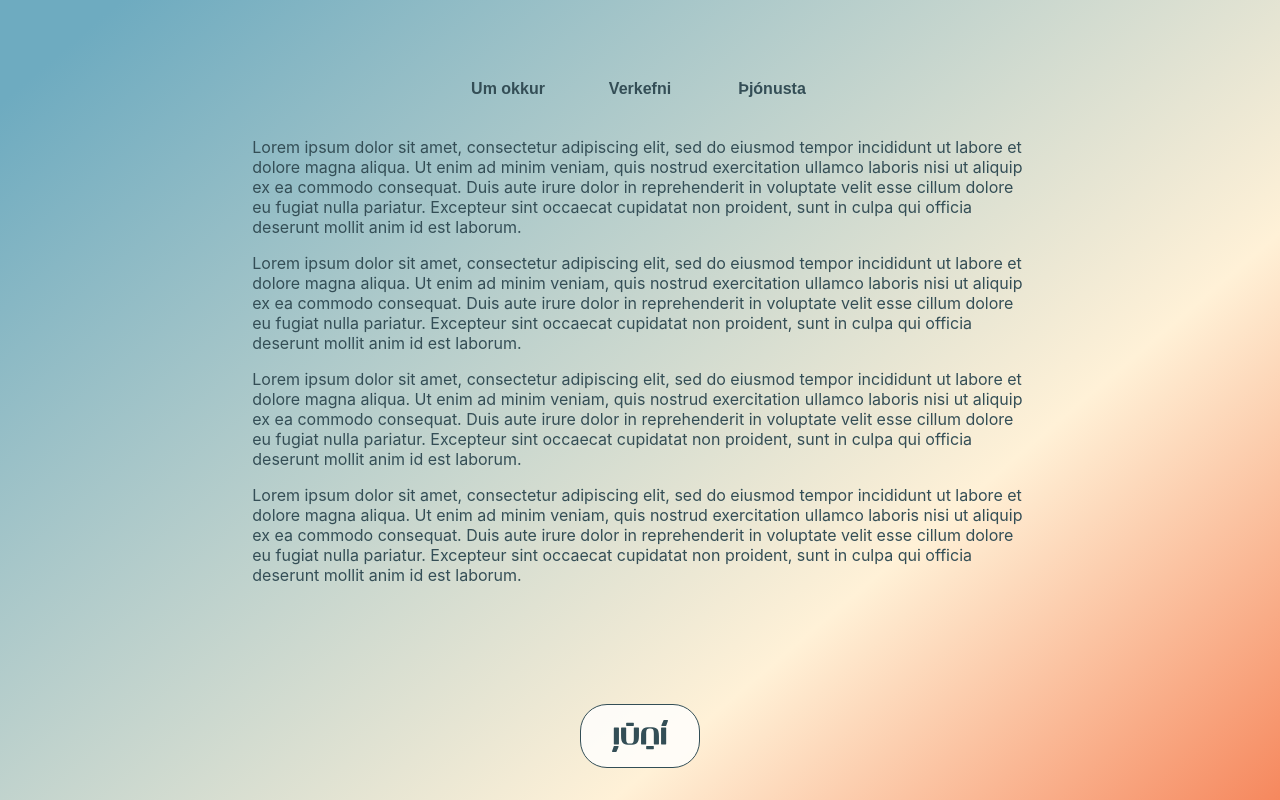
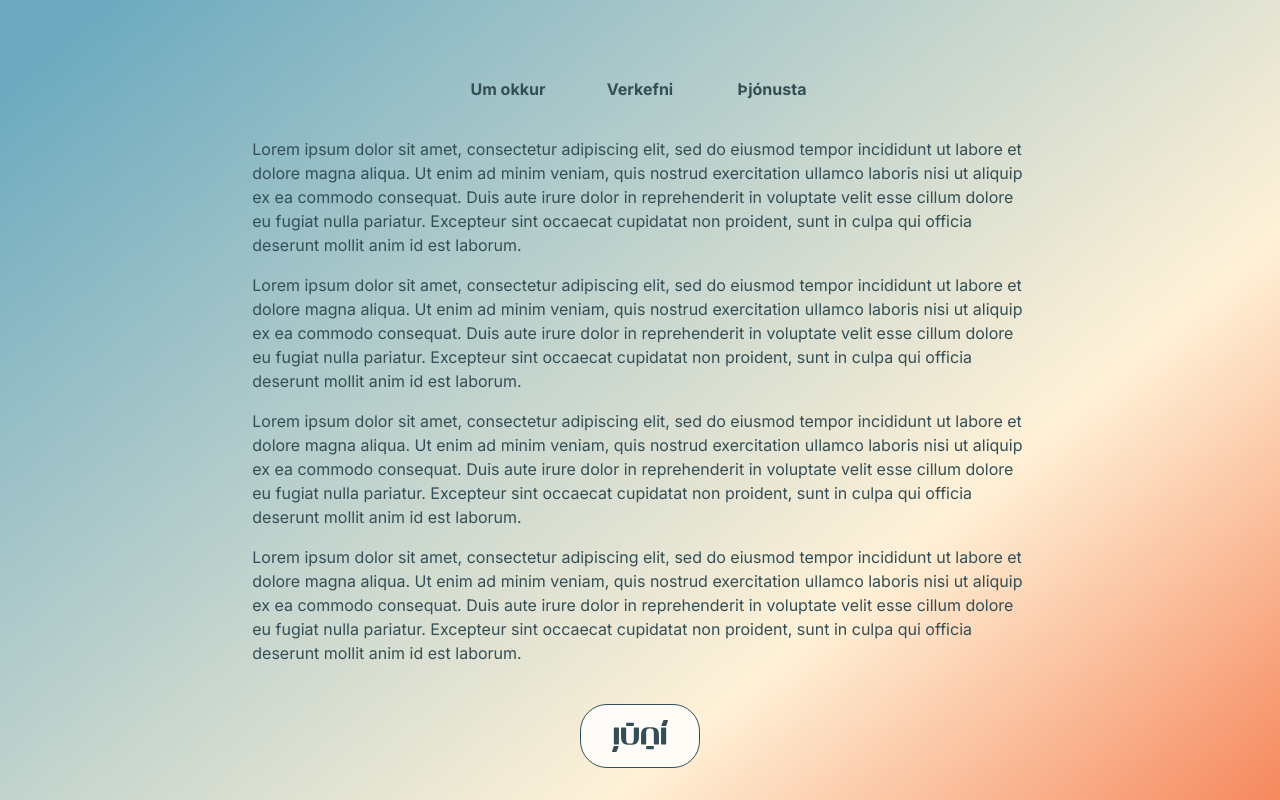
Before and after one commit to siggiarni/juni-demo, a Next.js app: page / in a window 1280 px wide. Built offline with nearby package versions, Linux system fonts and the light colour scheme.

Commit message:
Add Inter font

```diff
--- a/package.json
+++ b/package.json
@@ -10,6 +10,7 @@
   },
   "dependencies": {
     "@headlessui/react": "^1.7.5",
+    "@next/font": "^13.0.6",
     "eslint": "8.29.0",
     "eslint-config-next": "13.0.6",
     "next": "13.0.6",
--- a/pages/_app.js
+++ b/pages/_app.js
@@ -1,4 +1,7 @@
 import "../styles/globals.css";
+import { Inter } from "@next/font/google";
+
+const inter = Inter({ subsets: ["latin"] });
 
 function juni({ Component, pageProps }) {
     return <Component {...pageProps} />;
--- a/styles/Home.module.css
+++ b/styles/Home.module.css
@@ -45,6 +45,7 @@
     text-decoration: none;
     font-weight: bold;
     font-size: 1em;
+    font-family: inherit;
     line-height: 1;
     color: var(--darkblue);
     background: none;
--- a/styles/globals.css
+++ b/styles/globals.css
@@ -13,6 +13,7 @@
 html {
     height: 100dvh;
     font-family: "Inter", sans-serif;
+    line-height: 1.5;
     color: var(--darkblue);
 }
 
```
Also changed, not shown: 1 other file (tests, documents, lock files or other folders).
